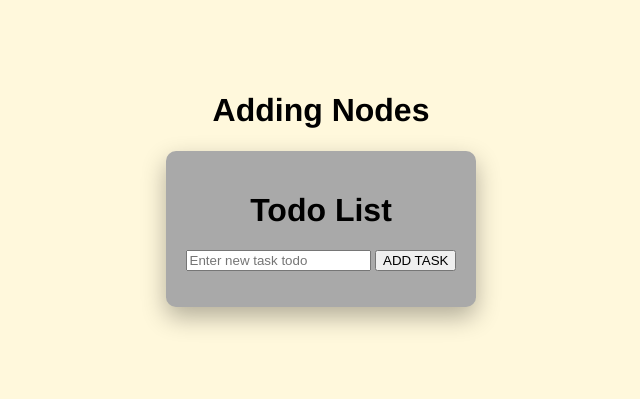
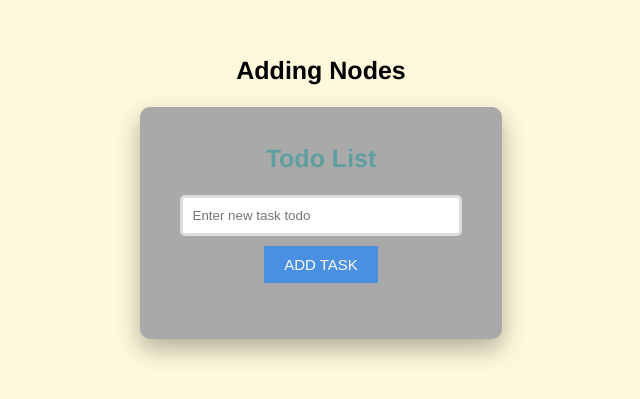
Before and after one commit to Muslimafridi952/Todo-list, a plain HTML site: page index.html in a window 1280 px wide. Shown: the part 211-610 px from the top of the page, without its empty margins (319-959 px from the left). Drawn offline with Linux system fonts and the light colour scheme.

Commit message:
styling done for button and UL...

```diff
--- a/index.html
+++ b/index.html
@@ -10,7 +10,7 @@
     <h1 style="color: black;">Adding Nodes</h1>
     <div class="container">
       <h1>Todo List</h1>
-      <input type="text" id="task input" placeholder="Enter new task todo">
+      <input type="text" id="taskinput" placeholder="Enter new task todo">
       <button onclick="addTask()">ADD TASK</button>
       <ul id="tasklist"></ul>
     </div>
--- a/style.css
+++ b/style.css
@@ -16,3 +16,46 @@ body {
     padding: 20px;
     text-align: center;
 }
+
+h1 {
+   color: cadetblue;
+   font-size: 25px;
+   margin-bottom: 22px;
+}
+
+#taskinput {
+    width: 80%;
+    padding: 10px;
+    border: 3px solid #ddd;
+    border-radius: 5px;
+    margin-bottom: 10px;
+    outline: none;
+    transition: border 0.3;
+}
+
+#taskInput; :focus {
+    border-color: #4a90e2;
+
+}
+
+button {
+    padding: 10px 20px;
+    background-color: #4a90e2;
+    color: floralwhite;
+    border: none;
+    cursor: pointer;
+    font-size: 15px;
+    margin-bottom: 10px;
+}
+
+button:hover {
+    background-color: #357ab8;
+}
+
+ul {
+    list-style-type: none;
+    padding: 0;
+    max-height: 200px;
+    overflow-y: auto;
+    margin-bottom: 10px;
+}
```
